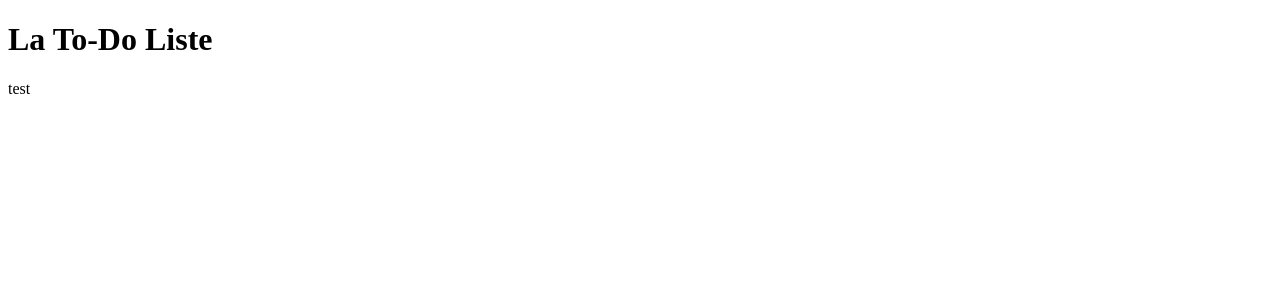
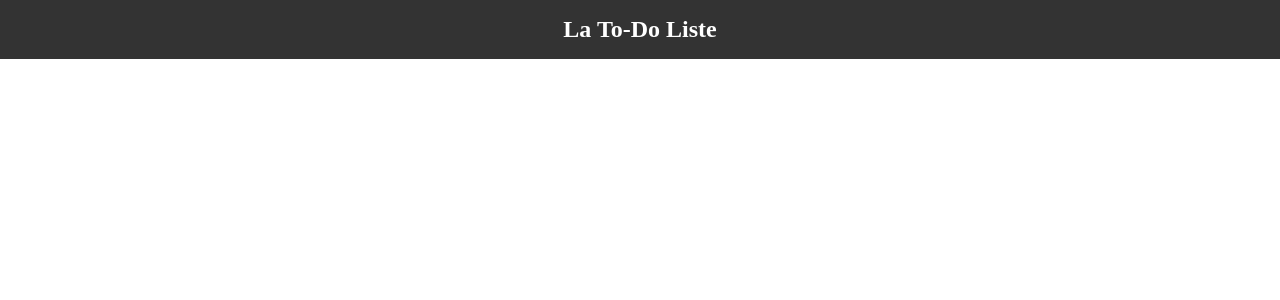
Before and after one commit to fdacheux/todo-list_vue3-project, a Vue app: page / in a window 1280 px wide. Shown: the top 300 px of the page. Built offline with nearby package versions, Linux system fonts and the light colour scheme.

Commit message:
feat(header): add style to header

```diff
--- /dev/null
+++ b/src/components/Header/HeaderItem.css
@@ -0,0 +1,15 @@
+.header {
+  background-color: #333;
+  color: #fff;
+  position: fixed;
+  top: 0;
+  left: 0;
+  right: 0;
+}
+
+.main-title{
+    width: 100%;
+    height: 100%;
+    font-size: 24px;
+    text-align: center;
+}
--- a/src/components/Header/HeaderItem.vue
+++ b/src/components/Header/HeaderItem.vue
@@ -1,9 +1,9 @@
 <script setup lang="ts"></script>
 
 <template>
-  <header>
-    <h1>La To-Do Liste</h1>
+  <header class="header">
+    <h1 class="main-title">La To-Do Liste</h1>
   </header>
 </template>
 
-<style scoped></style>
+<style scoped src="./HeaderItem.css"></style>
--- a/src/style/base.css
+++ b/src/style/base.css
@@ -1,54 +1,4 @@
 /* color palette from <https://github.com/vuejs/theme> */
-:root {
-  --vt-c-white: #ffffff;
-  --vt-c-white-soft: #f8f8f8;
-  --vt-c-white-mute: #f2f2f2;
-
-  --vt-c-black: #181818;
-  --vt-c-black-soft: #222222;
-  --vt-c-black-mute: #282828;
-
-  --vt-c-indigo: #2c3e50;
-
-  --vt-c-divider-light-1: rgba(60, 60, 60, 0.29);
-  --vt-c-divider-light-2: rgba(60, 60, 60, 0.12);
-  --vt-c-divider-dark-1: rgba(84, 84, 84, 0.65);
-  --vt-c-divider-dark-2: rgba(84, 84, 84, 0.48);
-
-  --vt-c-text-light-1: var(--vt-c-indigo);
-  --vt-c-text-light-2: rgba(60, 60, 60, 0.66);
-  --vt-c-text-dark-1: var(--vt-c-white);
-  --vt-c-text-dark-2: rgba(235, 235, 235, 0.64);
-}
-
-/* semantic color variables for this project */
-:root {
-  --color-background: var(--vt-c-white);
-  --color-background-soft: var(--vt-c-white-soft);
-  --color-background-mute: var(--vt-c-white-mute);
-
-  --color-border: var(--vt-c-divider-light-2);
-  --color-border-hover: var(--vt-c-divider-light-1);
-
-  --color-heading: var(--vt-c-text-light-1);
-  --color-text: var(--vt-c-text-light-1);
-
-  --section-gap: 160px;
-}
-
-@media (prefers-color-scheme: dark) {
-  :root {
-    --color-background: var(--vt-c-black);
-    --color-background-soft: var(--vt-c-black-soft);
-    --color-background-mute: var(--vt-c-black-mute);
-
-    --color-border: var(--vt-c-divider-dark-2);
-    --color-border-hover: var(--vt-c-divider-dark-1);
-
-    --color-heading: var(--vt-c-text-dark-1);
-    --color-text: var(--vt-c-text-dark-2);
-  }
-}
 
 *,
 *::before,
@@ -61,13 +11,9 @@
 
 body {
   min-height: 100vh;
-  color: var(--color-text);
-  background: var(--color-background);
-  transition: color 0.5s, background-color 0.5s;
   line-height: 1.6;
-  font-family: Inter, -apple-system, BlinkMacSystemFont, 'Segoe UI', Roboto, Oxygen, Ubuntu,
-    Cantarell, 'Fira Sans', 'Droid Sans', 'Helvetica Neue', sans-serif;
-  font-size: 15px;
+  font-family: 'Helvetica Neue', sans-serif;
+  font-size: 16px;
   text-rendering: optimizeLegibility;
   -webkit-font-smoothing: antialiased;
   -moz-osx-font-smoothing: grayscale;
```
